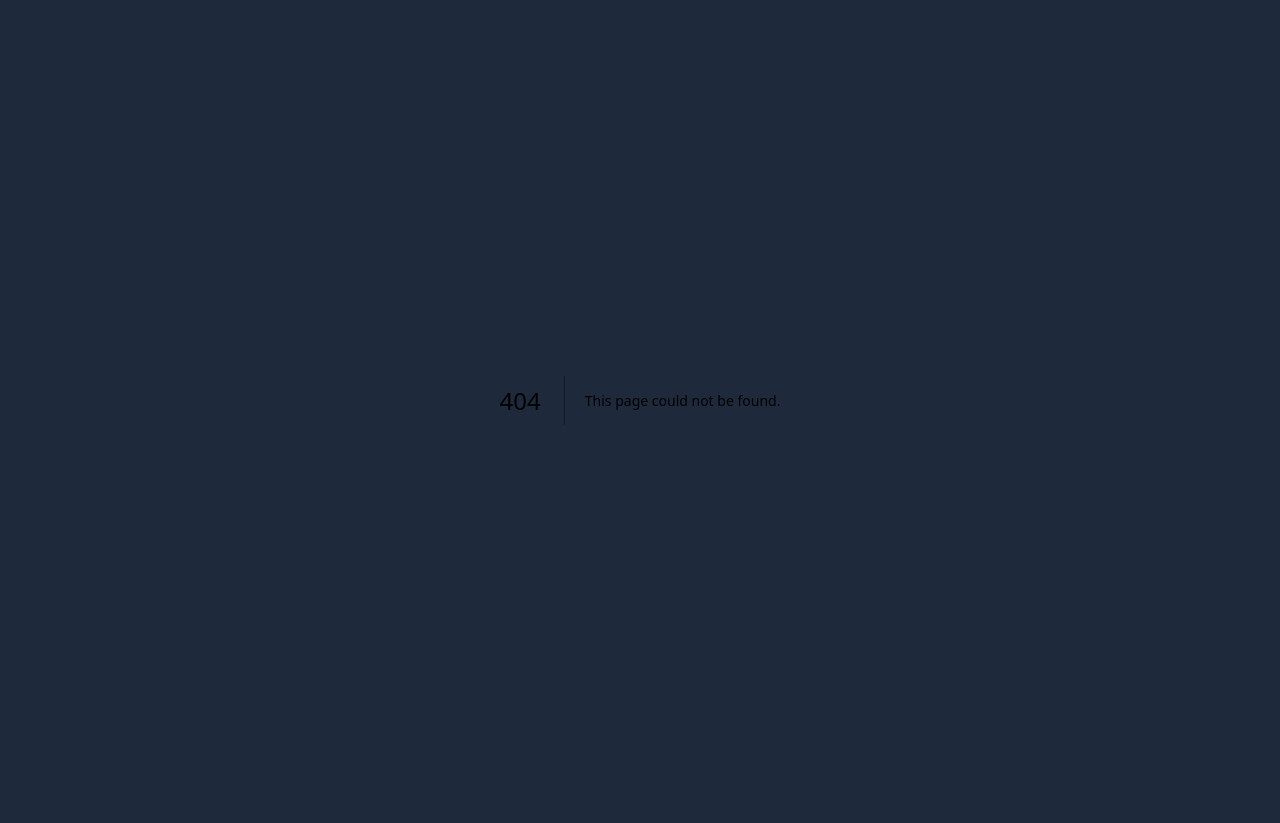
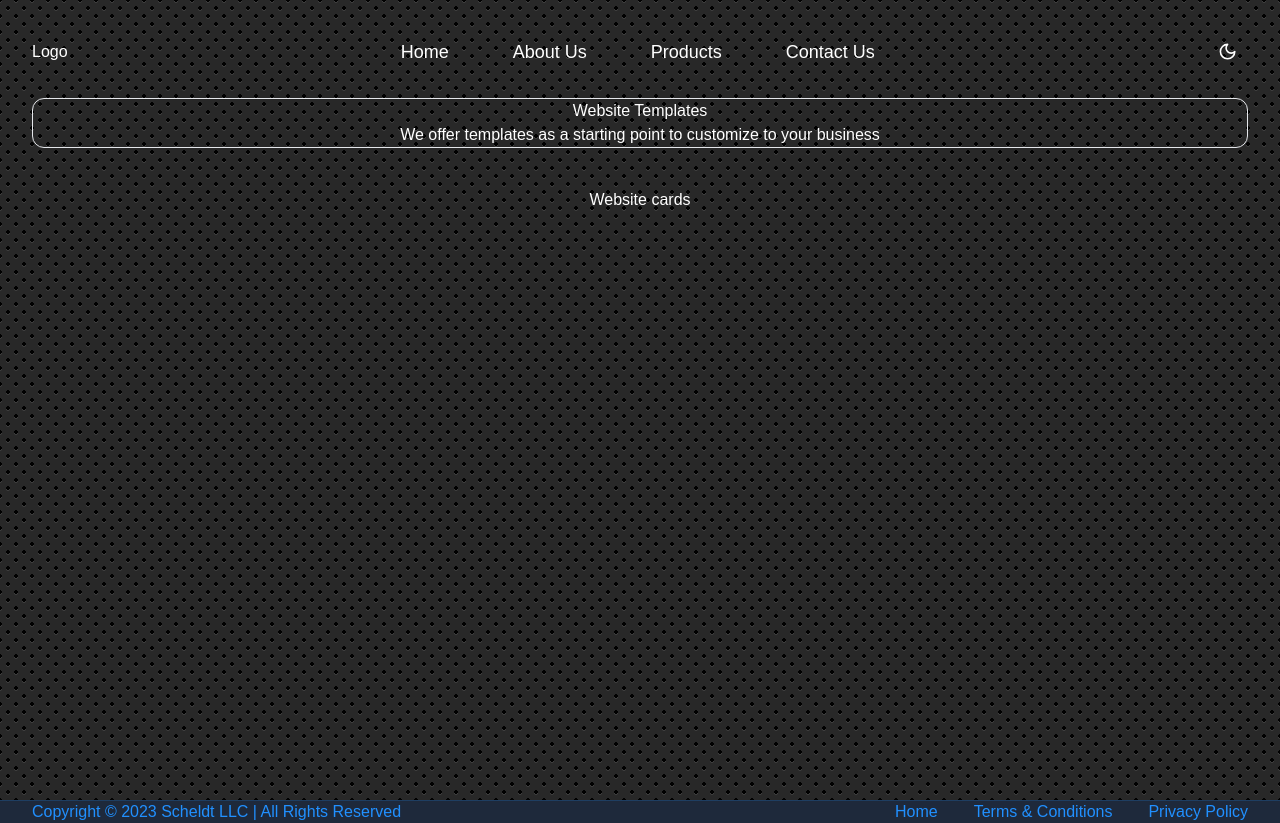
Before and after one commit to axemanks/scheldtllc, a Next.js app: page /websites in a window 1280 px wide. Before the commit this address had no page. Before the commit the page ends 800 px from the top, so only its background shows below. Built offline with nearby package versions, Linux system fonts and the light colour scheme.

Commit message:
default theme dark

```diff
--- /dev/null
+++ b/src/app/(root)/(routes)/enterprise/page.tsx
@@ -0,0 +1,13 @@
+// This page will have info about our enterprise bot and services
+
+import React from 'react'
+
+type Props = {}
+
+const EnterprisePage = (props: Props) => {
+  return (
+    <div>EnterprisePage</div>
+  )
+}
+
+export default EnterprisePage
--- /dev/null
+++ b/src/app/(root)/(routes)/websites/page.tsx
@@ -0,0 +1,22 @@
+// This will have a list of website templates
+
+import React from 'react'
+
+type Props = {}
+
+const WebsitesPage = (props: Props) => {
+  return (
+    <div className='container nav-padding h-screen w-full carbon flex flex-col '>
+      <div className='text-center border rounded-xl'>
+      <h1>Website Templates</h1>
+      <p>We offer templates as a starting point to customize to your business</p></div>
+
+      {/* map out websiteCards */}
+      <div className='flex justify-center align-middle text-center gap-10 pt-10'>
+        Website cards
+      </div>
+    </div>
+  )
+}
+
+export default WebsitesPage
```
